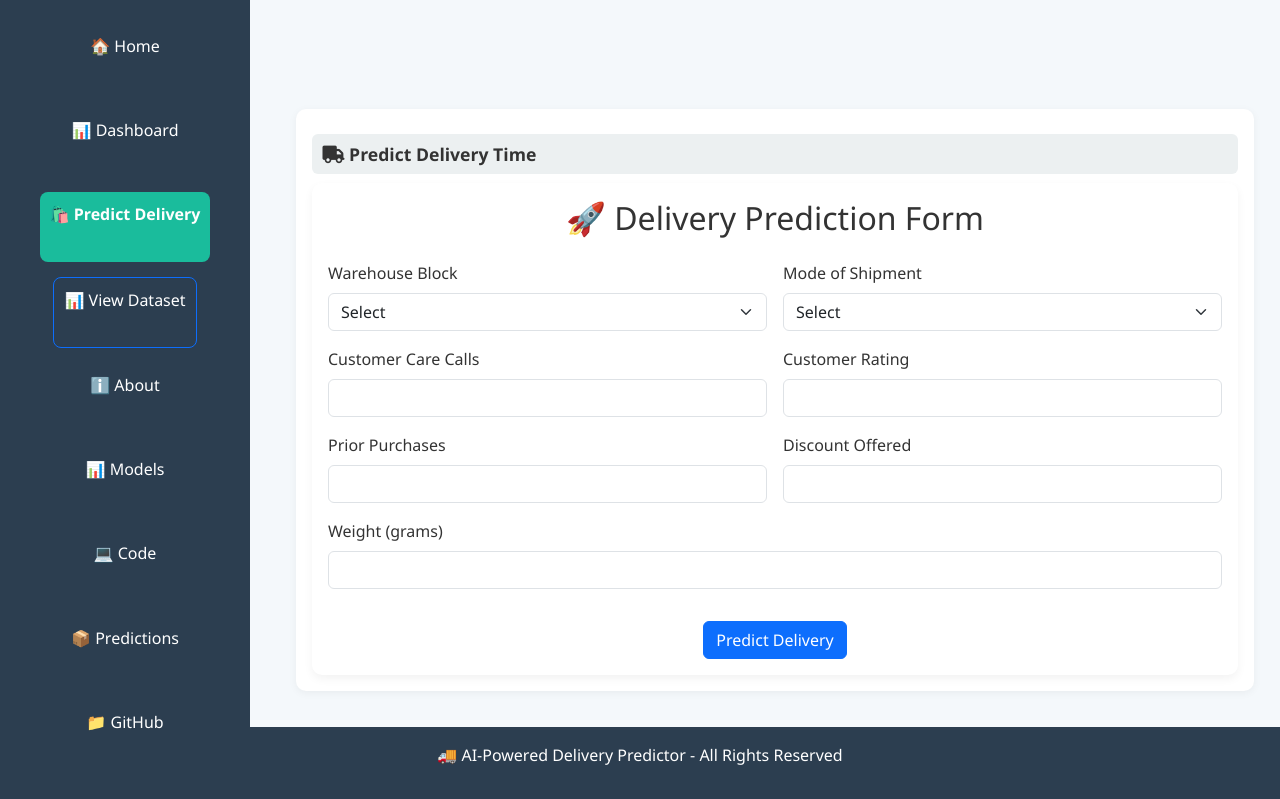
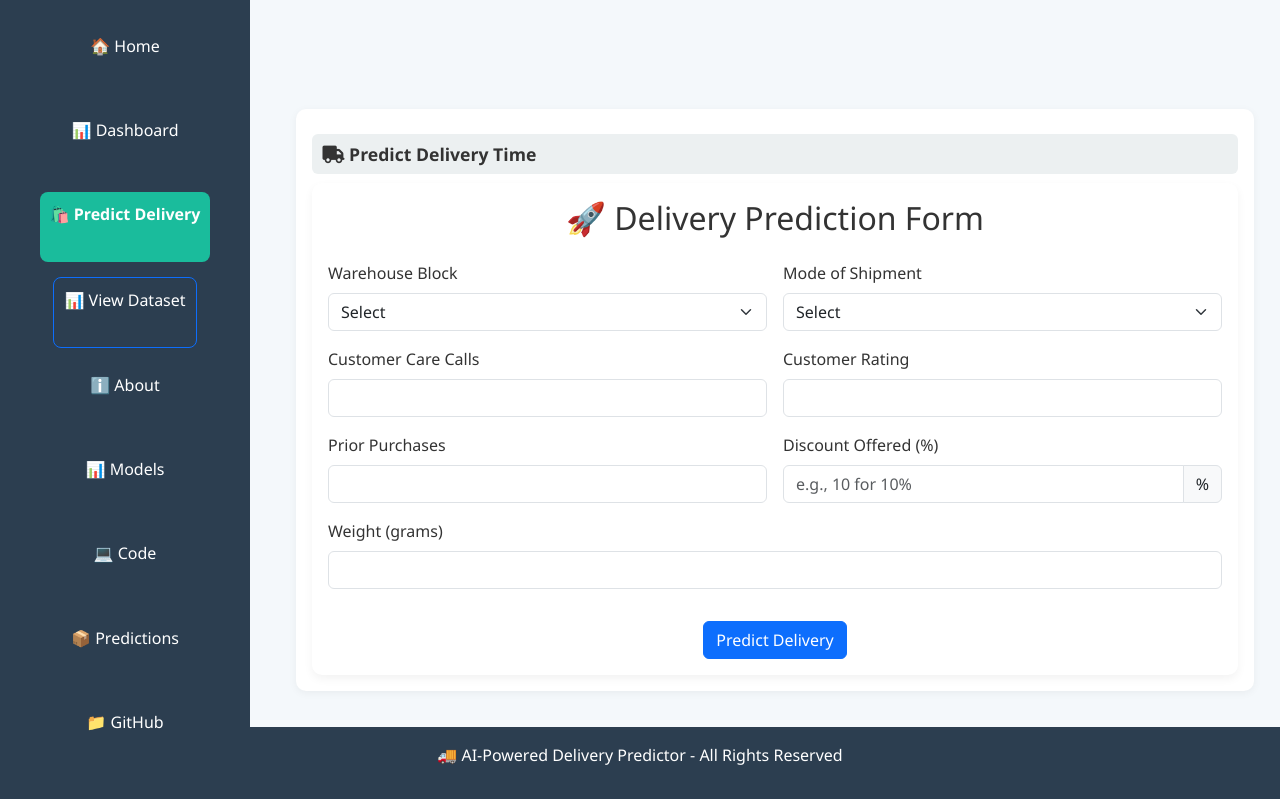
Before and after one commit to Morriskarani/Revolutionizing-E-Commerce-A-Machine-Learning-Powered-Delivery-Time-Predictor, a Flask app: page / in a window 1280 px wide, after a click on "🛍️ Predict Delivery". Shown: the part 793-1592 px from the top of the page. Run offline with Flask 3, Linux system fonts and the light colour scheme; parts of the project's set-up code (start-up, migrations or seed data) failed here and were passed over.

Commit message:
Updated Discount Offered input with % label and fixed Flask setup

```diff
--- a/templates/index.html
+++ b/templates/index.html
@@ -308,9 +308,12 @@
             <input type="number" name="prior_purchases" id="prior_purchases" class="form-control" required min="0">
           </div>
           <div class="col-md-6">
-            <label for="discount_offered" class="form-label">Discount Offered</label>
-            <input type="number" name="discount_offered" id="discount_offered" class="form-control" required min="0">
-          </div>
+    <label for="discount_offered" class="form-label">Discount Offered (%)</label>
+    <div class="input-group">
+        <input type="number" name="discount_offered" id="discount_offered" class="form-control" required min="0" max="100" placeholder="e.g., 10 for 10%">
+        <span class="input-group-text">%</span>
+    </div>
+</div>
           <div class="col-md-12">
             <label for="weight_in_gms" class="form-label">Weight (grams)</label>
             <input type="number" name="weight_in_gms" id="weight_in_gms" class="form-control" required min="0">
@@ -500,7 +503,7 @@ model.fit(X_train, y_train)</code></pre>
             labels: ['Decision Tree', 'Random Forest', 'Logistic Regression', 'KNN'],
             datasets: [{
               label: 'Model Accuracy (%)',
-              data: [69, 78, 82, 80],
+              data: [69, 68.45, 67, 65],
               backgroundColor: ['#3498db', '#e74c3c', '#2ecc71', '#f1c40f'],
               borderColor: ['#2980b9', '#c0392b', '#27ae60', '#f39c12'],
               borderWidth: 1
```
